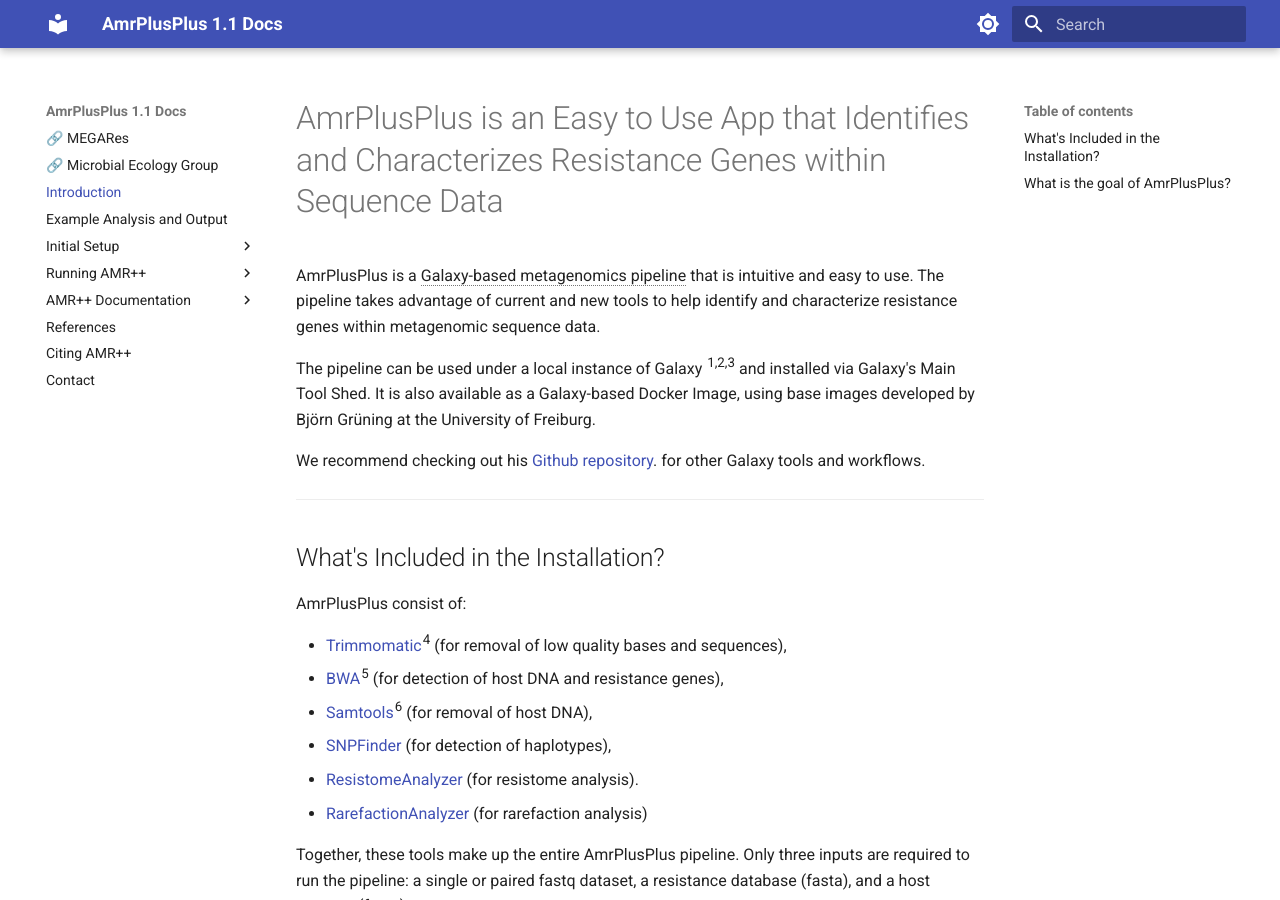
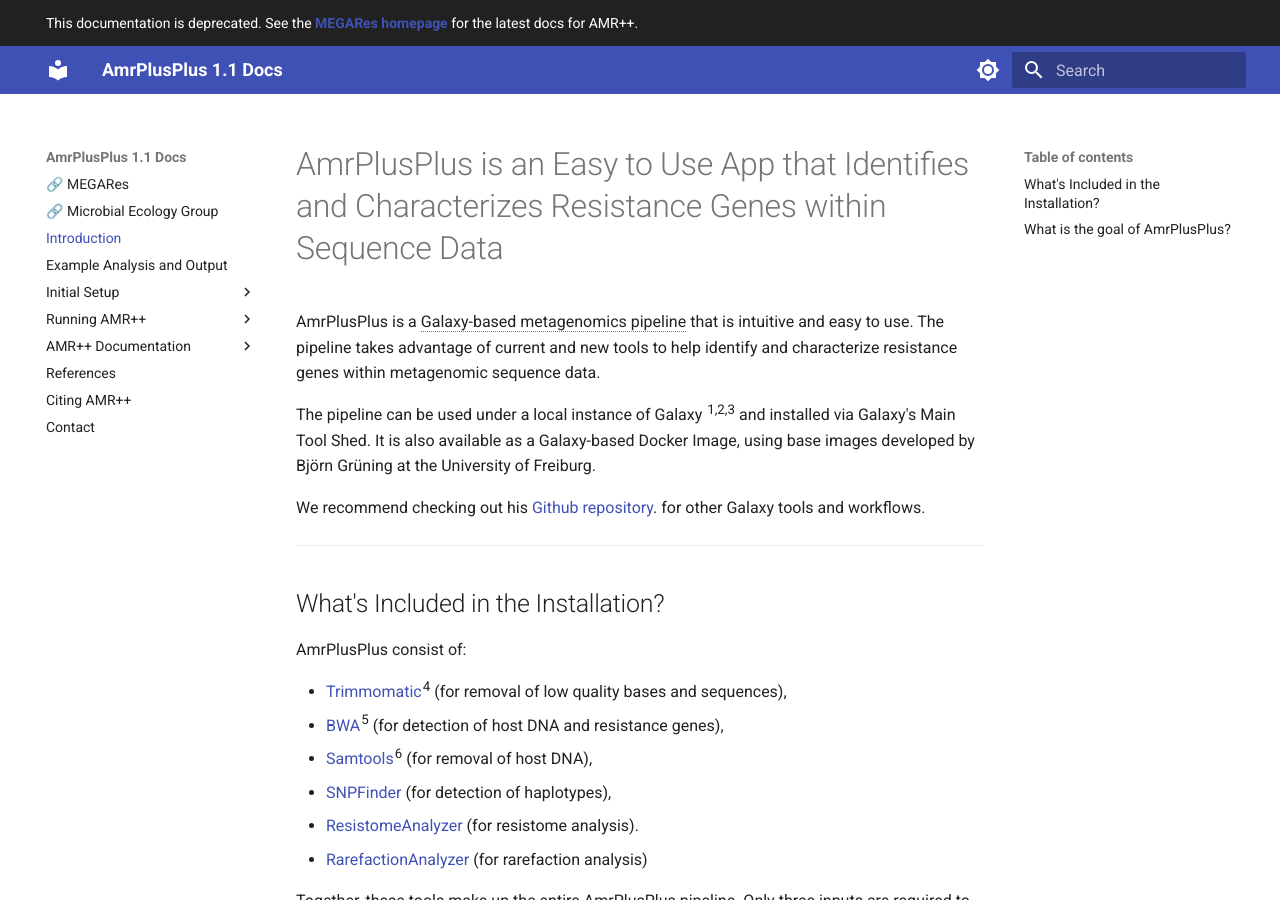
Before and after one commit to daghendrik/amrplusplusv1, an MkDocs documentation site: the page built from docs/index.md, in a window 1280 px wide and 900 px high. Built offline with MkDocs 1.6.1 and Material for MkDocs 9.7.7, drawn with Linux system fonts in a browser that asks for light colours.

```diff
--- a/mkdocs.yml
+++ b/mkdocs.yml
@@ -7,6 +7,7 @@ copyright: '&copy; Copyright 2019, Microbial Ecology Group.'
 # Configuration
 theme:
   name: material
+  custom_dir: overrides
   language: en
   features:
     - navigation.instant
--- /dev/null
+++ b/overrides/main.html
@@ -0,0 +1,5 @@
+{% extends "base.html" %}
+
+{% block announce %}
+  This documentation is deprecated. See the <b><a href="https://megares.meglab.org/">MEGARes homepage</a></b> for the latest docs for AMR++.
+{% endblock %}
```
